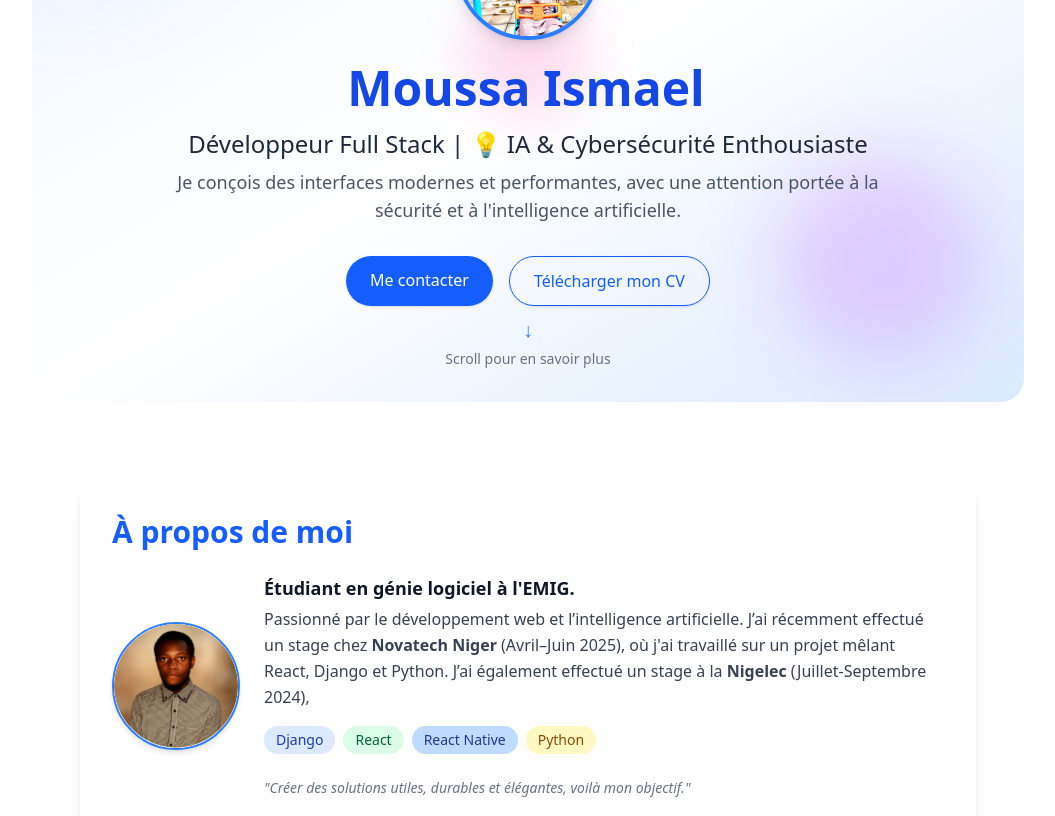
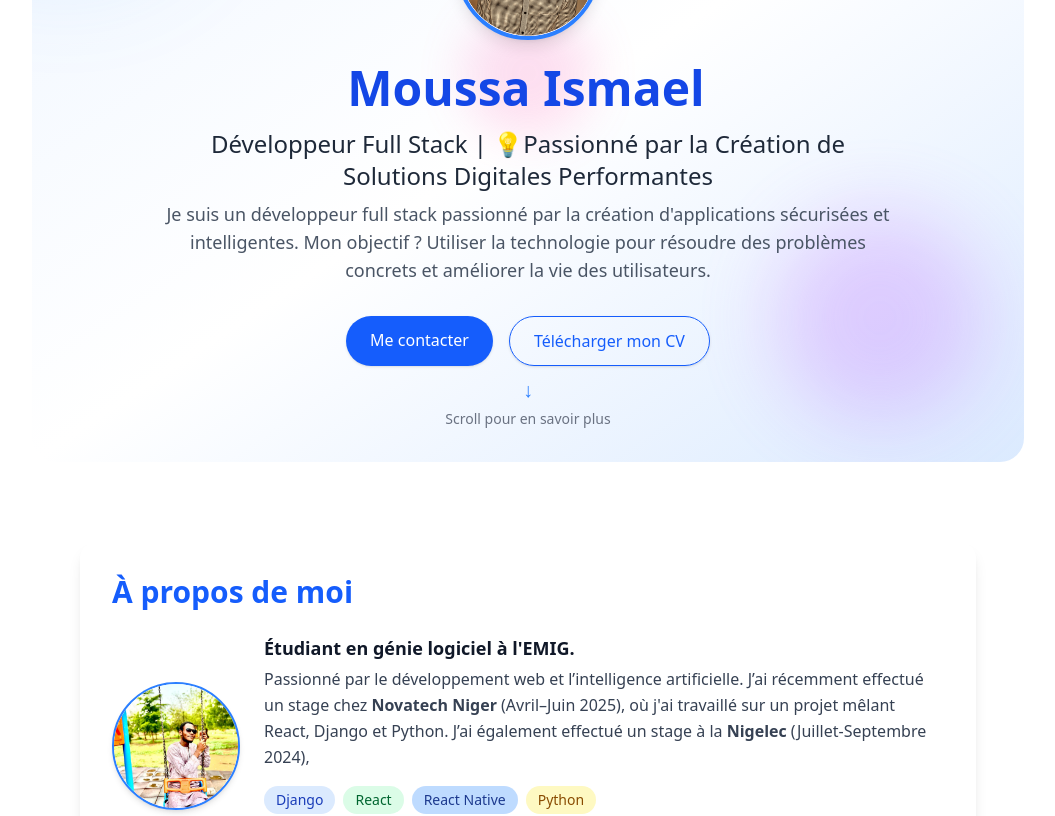
Before and after one commit to Ismail0u/portfolio, a React (Vite) app in the folder portfolio/: page / in a window 1280 px wide. Shown: the part 300-1116 px from the top of the page, without its empty margins (112-1167 px from the left). Built offline with nearby package versions, Linux system fonts and the light colour scheme.

Commit message:
version stable avec ajustement hero et abouts

```diff
--- a/portfolio/src/components/About.jsx
+++ b/portfolio/src/components/About.jsx
@@ -1,6 +1,6 @@
 import React from 'react';
 import { motion } from 'framer-motion';
-import image1 from '../assets/image/isma1.png';
+import image1 from '../assets/image/image2.jpeg';
 
 export default function About() {
   return (
@@ -52,7 +52,7 @@ export default function About() {
 
             {/* Citation */}
             <p className="italic text-sm text-gray-500 mt-6">
-              "Créer des solutions utiles, durables et élégantes, voilà mon objectif."
+              "Façonner l'avenir par des solutions logicielles utiles, pérennes et esthétiques."
             </p>
           </div>
         </div>
--- a/portfolio/src/components/Hero.jsx
+++ b/portfolio/src/components/Hero.jsx
@@ -1,7 +1,7 @@
 import React from 'react';
 import { motion } from 'framer-motion';
 import cv from '../assets/certif/cv.pdf';
-import profilePic from '../assets/image/image2.jpeg';
+import profilePic from '../assets/image/isma1.png';
 
 export default function Hero() {
   return (
@@ -48,7 +48,7 @@ export default function Hero() {
           transition={{ duration: 0.8, delay: 0.4 }}
           className="mt-4 text-xl sm:text-2xl text-gray-800 dark:text-gray-200"
         >
-          Développeur Full Stack | 💡 IA & Cybersécurité Enthousiaste
+          Développeur Full Stack | 💡Passionné par la Création de Solutions Digitales Performantes
         </motion.p>
 
         {/* Pitch rapide */}
@@ -58,7 +58,7 @@ export default function Hero() {
           transition={{ duration: 0.8, delay: 0.6 }}
           className="mt-2 text-md sm:text-lg text-gray-600 dark:text-gray-400"
         >
-          Je conçois des interfaces modernes et performantes, avec une attention portée à la sécurité et à l'intelligence artificielle.
+          Je suis un développeur full stack passionné par la création d'applications sécurisées et intelligentes. Mon objectif ? Utiliser la technologie pour résoudre des problèmes concrets et améliorer la vie des utilisateurs.
         </motion.p>
 
         {/* Boutons */}
```
